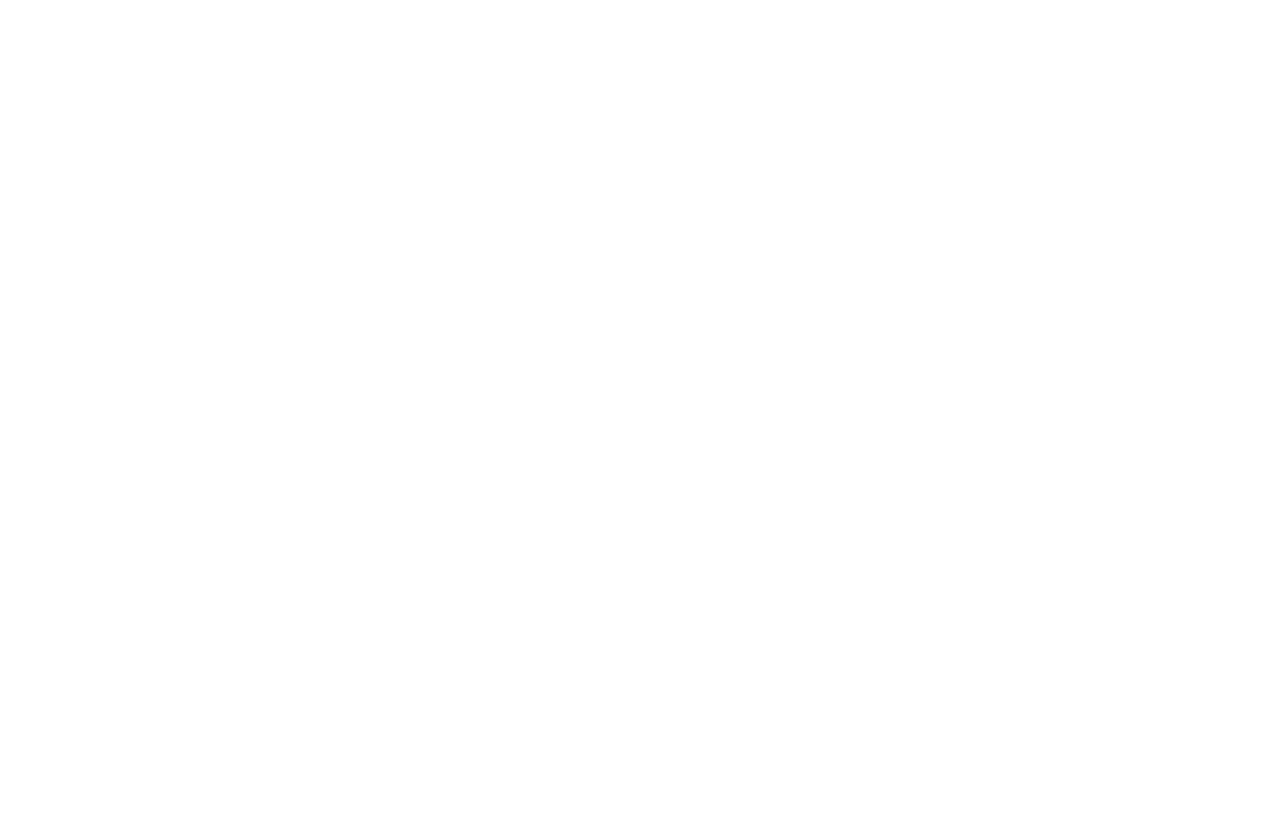
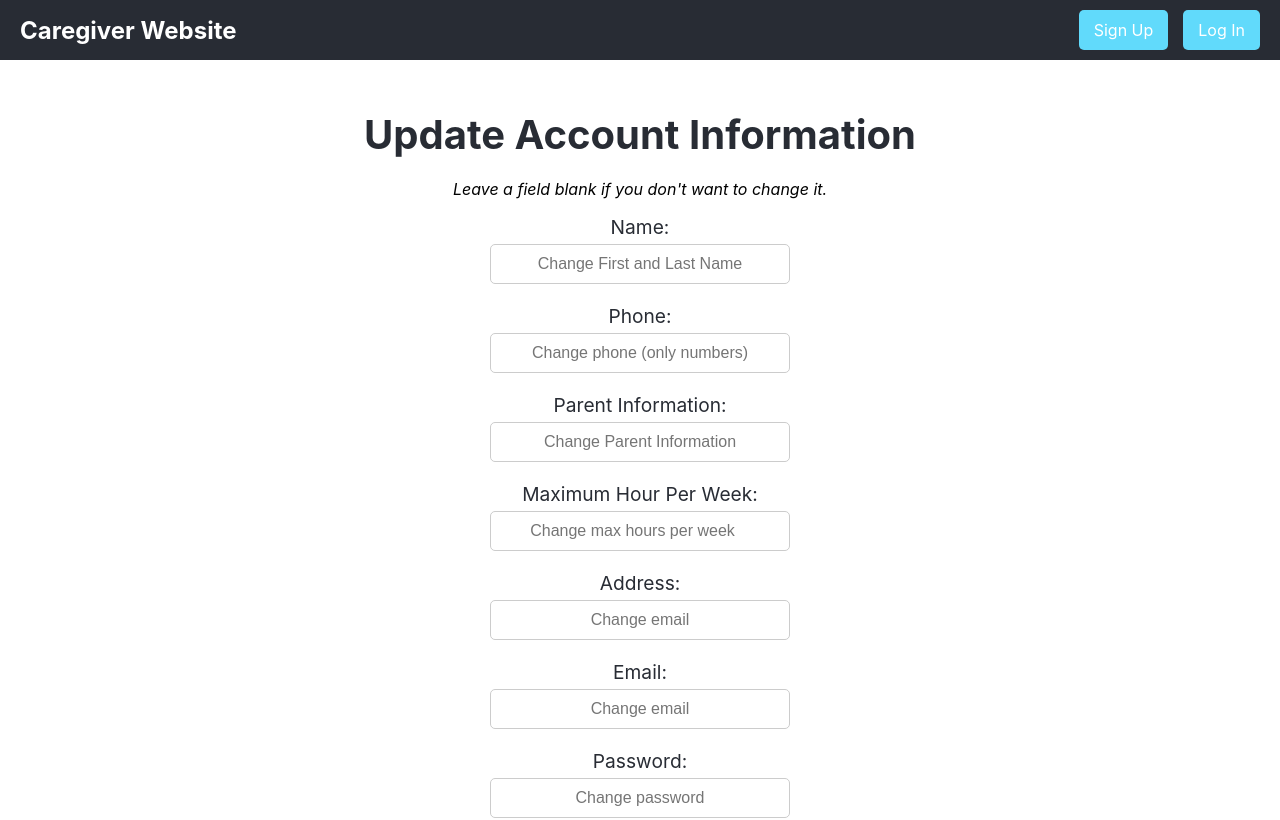
Before and after one commit to JAMuniz/CaregiverWebsite, a React (Create React App) app in the folder client/: page /updateinfo in a window 1280 px wide. Before the commit this address had no page. Shown: the top 820 px of the page. Built offline with nearby package versions, Linux system fonts and the light colour scheme; no server answers.

Commit message:
im tired. buggy update function. have at it ig

```diff
--- a/client/src/Pages/App.js
+++ b/client/src/Pages/App.js
@@ -4,6 +4,7 @@
 import Sign from './sign.js';
 import Login from './Login.js';
 import Welcome from './Welcome.js';
+import UpdateInfo from './updateInfo.js';
 
 function App() {
   return (
@@ -14,6 +15,7 @@
           <Route path="/signin" element={<Sign />} />
           <Route path="/login" element={<Login />} />
           <Route path="/welcome" element={<Welcome />} />
+          <Route path="/updateinfo" element={<UpdateInfo />} />
         </Routes>
       </div>
     </Router>
--- /dev/null
+++ b/client/src/Pages/updateInfo.js
@@ -0,0 +1,219 @@
+import React, { useState } from 'react';
+import { useNavigate } from 'react-router-dom';
+import '../css/sign.css';
+import Navbar from '../Components/Navbar';
+
+let debounce = false;
+
+function UpdateInfo() {
+    const [name, setName] = useState('');
+    const [phone, setPhone] = useState('');
+    const [pInfo, setPinfo] = useState('');
+    const [maxHours, setmaxHours] = useState('');
+    const [address, setAdd] = useState('');
+    const [email, setEmail] = useState('');
+    const [password, setPassword] = useState('');
+
+    const [Oname, setOName] = useState('');
+    const [Ophone, setOPhone] = useState('');
+    const [OpInfo, setOPinfo] = useState('');
+    const [OmaxHours, setOmaxHours] = useState('');
+    const [Oaddress, setOAdd] = useState('');
+    const [Oemail, setOEmail] = useState('');
+
+    //const userName = localStorage.getItem('name');
+    const memberID = localStorage.getItem('mem_id');
+
+    const navigate = useNavigate();
+
+    const handleSignIn = async (e) => {
+        e.preventDefault();
+
+        const formData = {
+            name: name,
+            password: password,
+            address: address,
+            phone_number: phone,
+            parent_info: pInfo,
+            email: email,
+            max_service_hours_per_week: maxHours,
+
+            orig_name: Oname,
+            orig_address: Oaddress,
+            orig_phone_number: Ophone,
+            orig_parent_info: OpInfo,
+            orig_email: Oemail,
+            orig_max_service_hours_per_week: OmaxHours,
+
+            member_id: memberID
+        };
+        try {
+            const response = await fetch("http://localhost:5000/API/updateInfo.php", {
+                method: "POST",
+                headers: {
+                    "Content-Type": "application/json",
+                },
+                body: JSON.stringify(formData),
+            });
+
+            const result = await response.json();
+
+            if (result.success) {
+                localStorage.setItem('name', result.name);
+                alert("Update successful!");
+                navigate('/welcome#account');
+            } else {
+                alert(`Error: ${result.message}`);
+            }
+        } catch (error) {
+            console.error("Error:", error);
+            alert("An error occurred. Please try again.");
+        }
+    };
+
+    const fetchAccount = async () => {
+        const formData = {
+          member_id: memberID
+        };
+        try {
+          const response = await fetch("http://localhost:5000/API/account.php", {
+              method: "POST",
+              headers: {
+                  "Content-Type": "application/json",
+              },
+              body: JSON.stringify(formData),
+          });
+
+          const result = await response.json();
+
+          if (result.success) {
+              setName(result.username);
+              setAdd(result.address);
+              setPhone(result.phone_number);
+              setmaxHours(result.max_service_hours_per_week);
+              setPinfo(result.parent_info);
+              setEmail(result.email);
+              setOName(result.username);
+              setOAdd(result.address);
+              setOPhone(result.phone_number);
+              setOmaxHours(result.max_service_hours_per_week);
+              setOPinfo(result.parent_info);
+              setOEmail(result.email);
+
+          } else {
+              alert(`Error: ${result.message}`);
+          };
+        } catch (error) {
+            console.error("Error:", error);
+            alert("An error occurred. Please try again.");
+        }
+    }
+    if (!debounce) {
+        debounce = true;
+        fetchAccount();
+    }
+
+    const formatPhoneNumber = (value) => {
+        const numericValue = value.replace(/\D/g, '');
+
+        if (numericValue.length <= 3) {
+            return numericValue;
+        } else if (numericValue.length <= 6) {
+            return `${numericValue.slice(0, 3)}-${numericValue.slice(3)}`;
+        } else {
+            return `${numericValue.slice(0, 3)}-${numericValue.slice(3, 6)}-${numericValue.slice(6, 10)}`;
+        }
+    };
+
+    const handlePhoneChange = (e) => {
+        const formattedPhone = formatPhoneNumber(e.target.value);
+        setPhone(formattedPhone);
+    };
+
+    return (
+        <div>
+            <Navbar />
+            <div className="Sign">
+            <h1>Update Account Information</h1>
+            <p><i>Leave a field blank if you don't want to change it.</i></p>
+            <form className="Sign-form" onSubmit={handleSignIn}>
+                <div className="form-group">
+                    <label htmlFor="name">Name:</label>
+                    <input
+                        type="text"
+                        id="name"
+                        value={name}
+                        onChange={(e) => setName(e.target.value)}
+                        placeholder="Change First and Last Name"
+                    />
+                </div>
+                <div className="form-group">
+                    <label htmlFor="phone">Phone:</label>
+                    <input
+                        type="tel"
+                        id="phone"
+                        value={phone}
+                        onChange={handlePhoneChange}
+                        placeholder="Change phone (only numbers)"
+                    />
+                </div>
+                <div className="form-group">
+                    <label htmlFor="parentText">Parent Information:</label>
+                    <input
+                        type="text"
+                        id="parentText"
+                        value={pInfo}
+                        onChange={(e) => setPinfo(e.target.value)}
+                        placeholder="Change Parent Information"
+                    />
+                </div>
+                <div className="form-group">
+                    <label htmlFor="maxHours">Maximum Hour Per Week:</label>
+                    <input
+                        type="number"
+                        id="maxHours"
+                        value={maxHours}
+                        onChange={(e) => setmaxHours(e.target.value)}
+                        placeholder="Change max hours per week"
+                    />
+                </div>
+                <div className="form-group">
+                    <label htmlFor="address">Address:</label>
+                    <input
+                        type="text"
+                        id="address"
+                        value={address}
+                        onChange={(e) => setAdd(e.target.value)}
+                        placeholder="Change email"
+                    />
+                </div>
+                <div className="form-group">
+                    <label htmlFor="email">Email:</label>
+                    <input
+                        type="email"
+                        id="email"
+                        value={email}
+                        onChange={(e) => setEmail(e.target.value)}
+                        placeholder="Change email"
+                    />
+                </div>
+                <div className="form-group">
+                    <label htmlFor="password">Password:</label>
+                    <input
+                        type="password"
+                        id="password"
+                        value={password}
+                        onChange={(e) => setPassword(e.target.value)}
+                        placeholder="Change password"
+                    />
+                </div>
+                <br></br>
+                <p><strong><i>Check to make sure you didn't change something important before pressing this.</i></strong></p>
+                <button type="submit" className="Sign-button">Update</button>
+            </form>
+            </div>
+        </div>
+    );
+}
+
+export default UpdateInfo;
```
Also changed, not shown: 2 other files (tests, documents, lock files or other folders).
